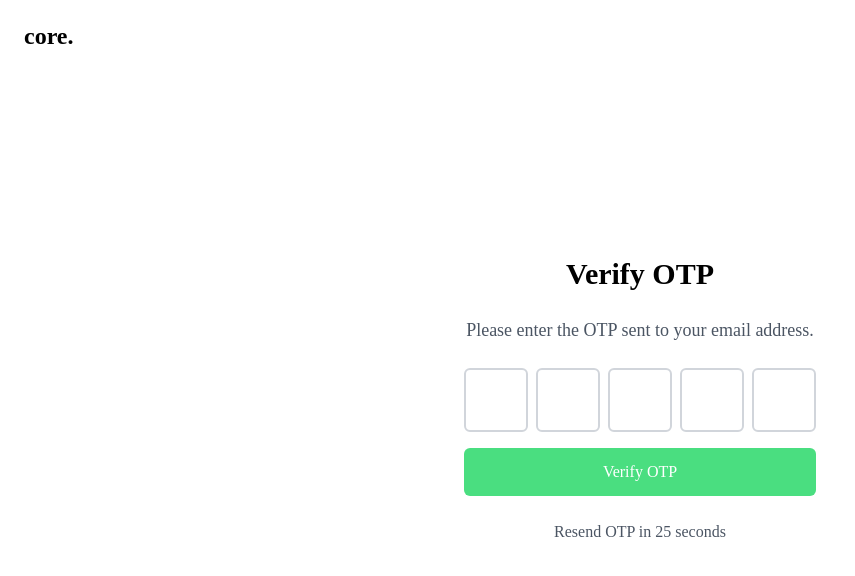
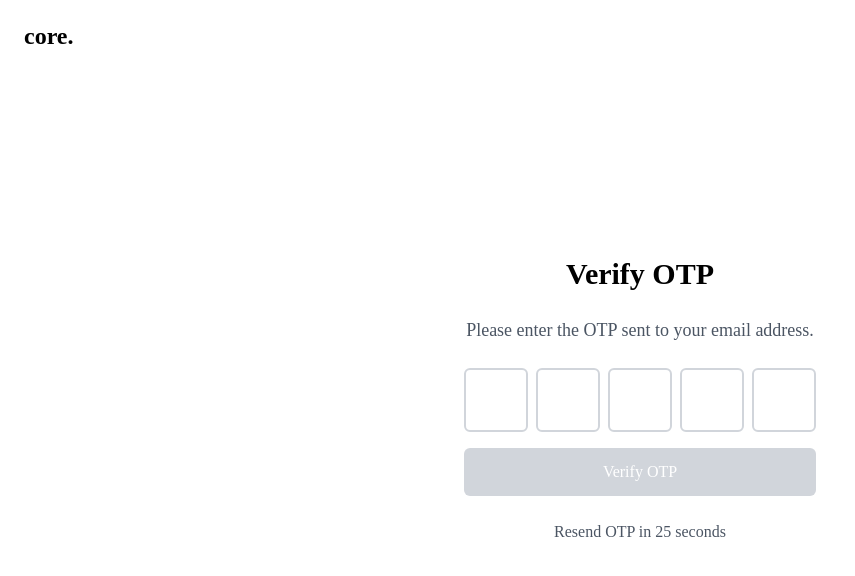
Before and after one commit to AYANO-EMMANUEL/core-banking-app, a React (Vite) app: page /auth/verification in a window 1280 px wide. Shown: the top 576 px of the page, without its empty margins (0-855 px from the left). Built offline with nearby package versions, Linux system fonts and the light colour scheme; a web font is replaced by a local one.

Commit message:
Verification fix

```diff
--- a/src/pages/Auth/Login.jsx
+++ b/src/pages/Auth/Login.jsx
@@ -91,7 +91,7 @@ const Login = () => {
           >
             Login
           </button>
-          <div>Don't have an account yet? <Link className="text-green-600 font-bold" to={'/signup'}>Sign up.</Link></div>
+          <div>Don't have an account yet? <Link className="text-green-600 font-bold" to={'/auth/signup'}>Sign up.</Link></div>
         </form>
       </div>
     </div>
--- a/src/pages/Auth/Verification.jsx
+++ b/src/pages/Auth/Verification.jsx
@@ -52,8 +52,9 @@ const Verification = () => {
 
   const handleResendOTP = () => {
     setTimer(30);
+    setOtp(new Array(5).fill(''));
+    setIsComplete(false);
     setIsResendEnabled(false);
-    setOtp(new Array(5).fill(''));
     console.log("OTP Resent");
   };
 
@@ -80,8 +81,8 @@ const Verification = () => {
         <button
           type="submit"
           onClick={handleSubmit}
-          className="bg-green-400 cursor-pointer text-white mt-4 py-3 px-4 rounded-md hover:bg-green-300 w-full transition duration-300"
-          disabled={!isComplete}
+          className="bg-green-400 cursor-pointer text-white mt-4 py-3 px-4 rounded-md hover:bg-green-300 w-full transition duration-300 disabled:bg-gray-300 disabled:cursor-not-allowed"
+          disabled={!isComplete || otp.length < 5}
         >
           Verify OTP
         </button>
```
Also changed, not shown: src/store/AccountStore.js (added), src/store/NotificationStore.js (added), src/store/TransactionStore.js (added).
